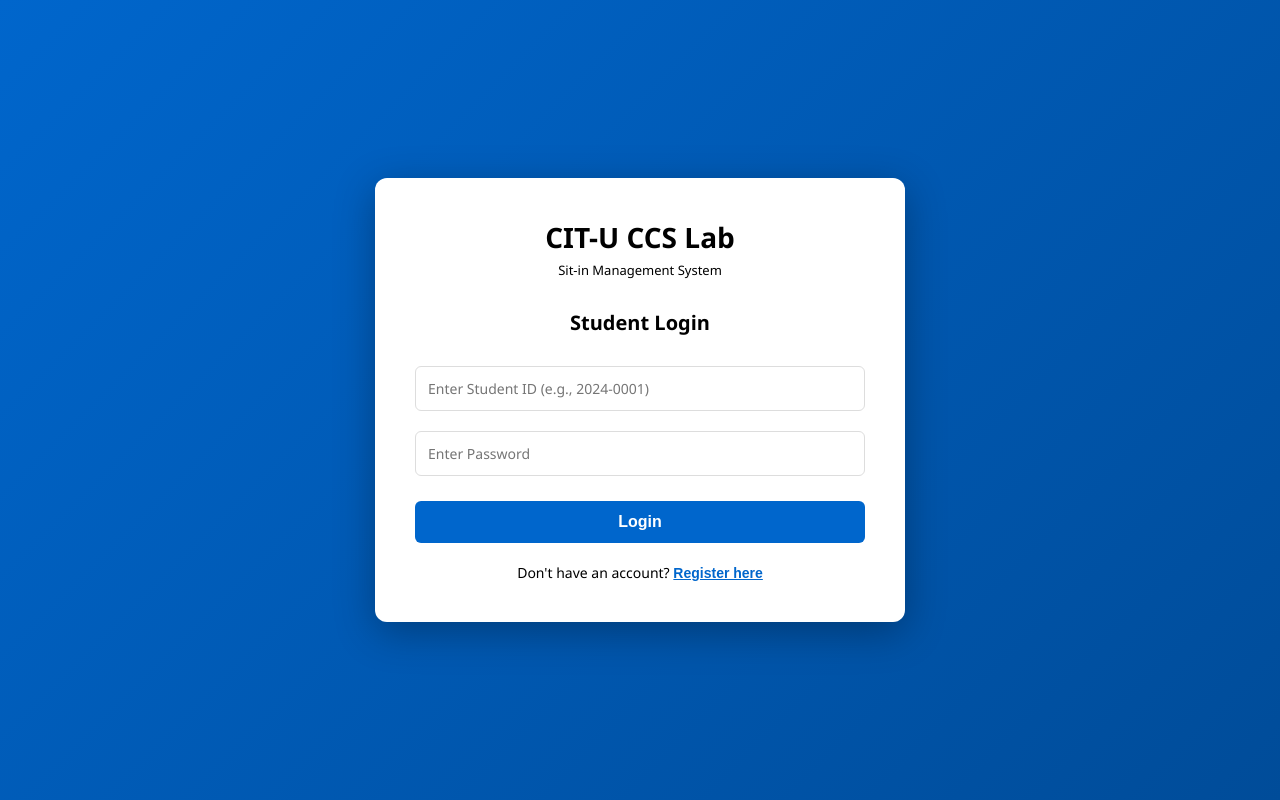
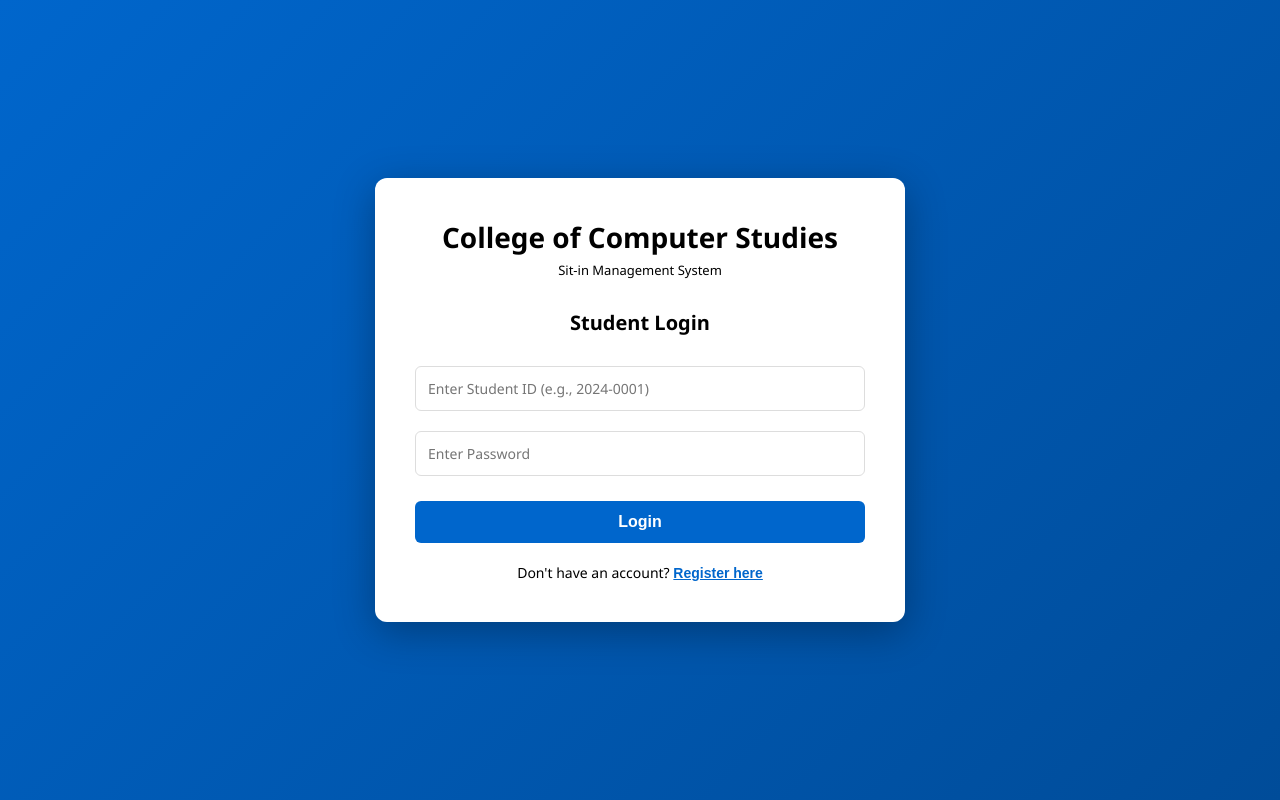
Before and after one commit to Zero-crypto-cell/Baring_Lab2Activity, a plain HTML site: page index.html in a window 1280 px wide. Drawn offline with nearby package versions, Linux system fonts and the light colour scheme.

Commit message:
Update index.html

```diff
--- a/index.html
+++ b/index.html
@@ -12,7 +12,7 @@
         <div id="login-page" class="auth-page">
             <div class="auth-box">
                 <div class="auth-header">
-                    <h1>CIT-U CCS Lab</h1>
+                    <h1>College of Computer Studies</h1>
                     <p>Sit-in Management System</p>
                 </div>
                 <div class="auth-form">
```
